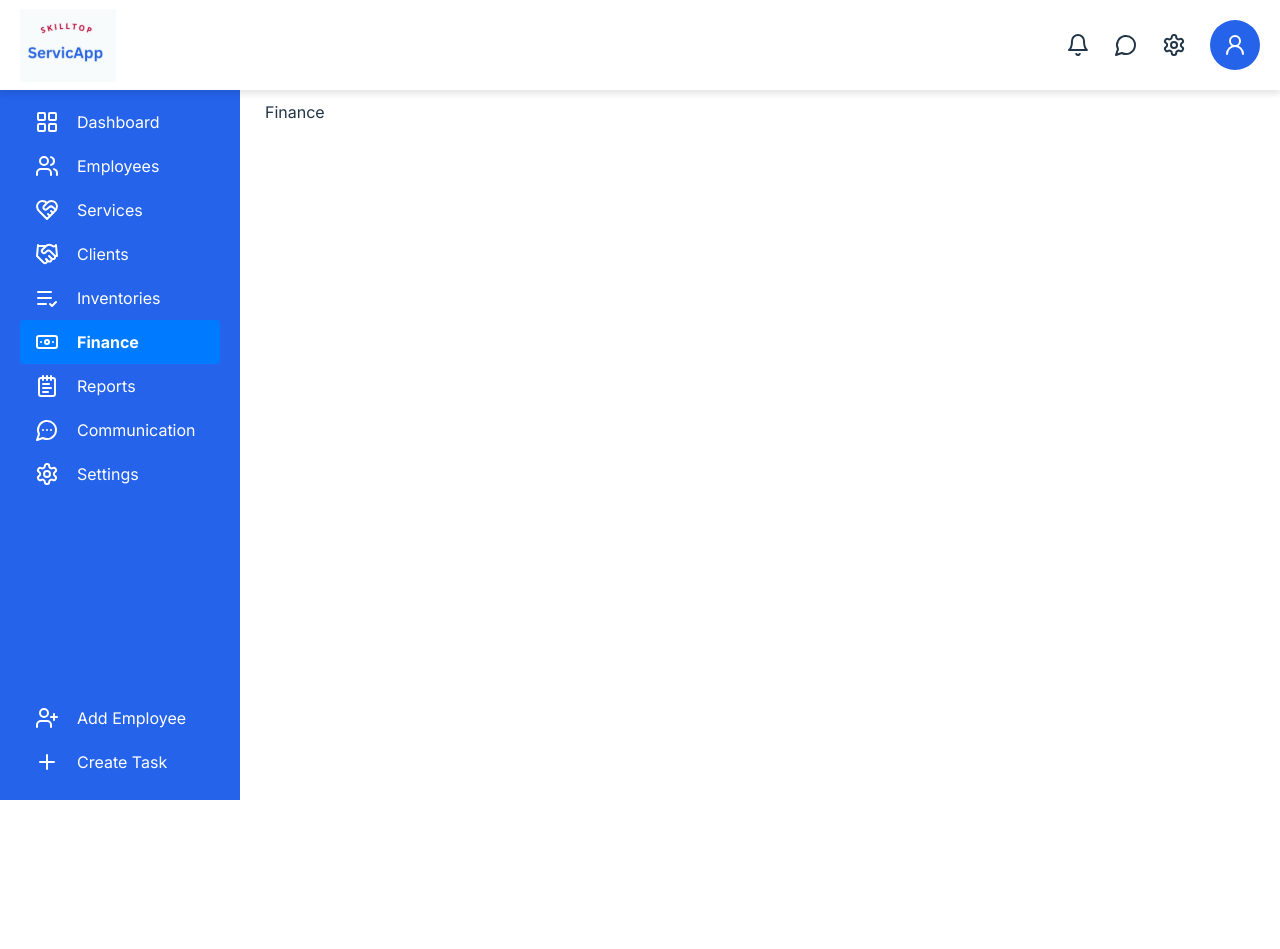
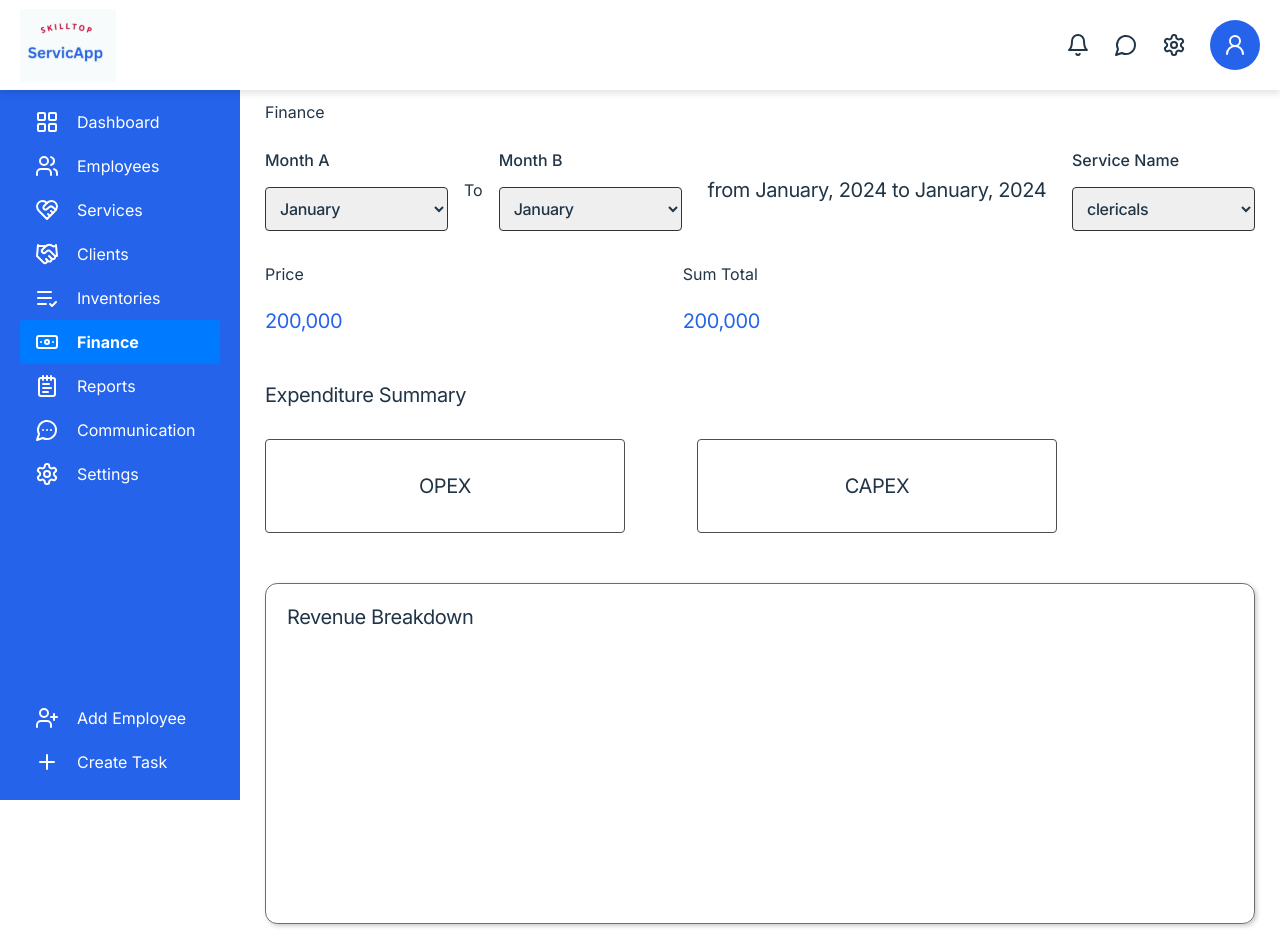
Before and after one commit to Skilltop-Empire1/FE-SERVICE, a React (Vite) app: page /app/finance in a window 1280 px wide. Before the commit the page ends 800 px from the top, so only its background shows below. Built offline with nearby package versions, Linux system fonts and the light colour scheme; the HTML template or start-up script is replaced by a standard one.

Commit message:
add account page UI features

```diff
--- /dev/null
+++ b/src/components/selectOptions/SelectOptions.jsx
@@ -0,0 +1,19 @@
+import styles from './SelectOptions.module.css'
+
+function SelectOptions({ data, selectedOption, setSelectedOption }) {
+  return (
+    <select
+      onChange={(e) => setSelectedOption(e.target.value)}
+      value={selectedOption}
+      className={styles.selectOption}
+    >
+      {data?.map((arr, index) => (
+        <option key={index} value={arr}>
+          {arr}
+        </option>
+      ))}
+    </select>
+  )
+}
+
+export default SelectOptions
--- /dev/null
+++ b/src/components/selectOptions/SelectOptions.module.css
@@ -0,0 +1,36 @@
+.selectOption {
+  width: 183px;
+  height: 44px;
+  padding: 10px;
+  gap: 16px;
+  border-radius: 4px;
+  border: 1px solid #333333;
+  font-size: 1rem;
+  font-weight: 500;
+  line-height: 1.5125rem;
+  letter-spacing: -0.02em;
+  text-align: left;
+}
+
+.selectOption option {
+  font-size: 0.875rem;
+  font-weight: 400;
+  line-height: 1.5125rem;
+  letter-spacing: -0.02em;
+}
+
+.selectOption:focus-visible {
+  border: 1px solid #2563eb;
+  box-shadow: 0px 0px 0px 2px rgba(0, 0, 0, 0.1);
+  outline: none;
+}
+
+@media (max-width: 460px) {
+  .selectOption {
+    max-width: 135px;
+  }
+  .selectOption option {
+    font-size: 0.5rem;
+    font-weight: 500;
+  }
+}
--- a/src/layouts/appLayout/AppLayout.jsx
+++ b/src/layouts/appLayout/AppLayout.jsx
@@ -10,9 +10,9 @@ function AppLayout() {
       <TopBar />
       <div className={styles.main}>
         <SideNav />
-        <div className={styles.outlet}>
+        <main className={styles.outlet}>
           <Outlet />
-        </div>
+        </main>
       </div>
     </div>
   )
--- a/src/pages/finance/Finance.jsx
+++ b/src/pages/finance/Finance.jsx
@@ -1,5 +1,97 @@
+import { useState } from 'react'
+import SelectOptions from '../../components/selectOptions/selectOptions'
+
+import styles from './Finance.module.css'
+
+const months = [
+  'January',
+  'February',
+  'March',
+  'April',
+  'May',
+  'June',
+  'July',
+  'August',
+  'September',
+  'October',
+  'November',
+  'December',
+]
+
+const services = ['clericals', 'janitorials', 'mobility']
+
+const year = new Date().getFullYear()
+
 function Finance() {
-  return <div>Finance</div>
+  const [selectedMonthA, setSelectedMonthA] = useState(months[0] || '')
+  const [selectedMonthB, setSelectedMonthB] = useState(months[0] || '')
+  const [service, setService] = useState(services[0] || '')
+
+  return (
+    <>
+      <div>
+        <h2>Finance</h2>
+      </div>
+      <section className={styles.selectsSection}>
+        <div className={styles.selectMonths}>
+          <div className={styles.selectContainer}>
+            <label role="header" className={styles.selectHeader}>
+              Month A
+            </label>
+            <SelectOptions
+              selectedOption={selectedMonthA}
+              setSelectedOption={setSelectedMonthA}
+              data={months}
+            />
+          </div>
+          <p>To</p>
+          <div className={styles.selectContainer}>
+            <label role="header" className={styles.selectHeader}>
+              Month B
+            </label>
+            <SelectOptions
+              selectedOption={selectedMonthB}
+              setSelectedOption={setSelectedMonthB}
+              data={months}
+            />
+          </div>
+        </div>
+        <div>
+          <p role="header" className={styles.duration}>
+            from {selectedMonthA}, {year} to {selectedMonthB}, {year}
+          </p>
+        </div>
+        <div className={styles.selectContainer}>
+          <label className={styles.selectHeader}>Service Name</label>
+          <SelectOptions
+            selectedOption={service}
+            setSelectedOption={setService}
+            data={services}
+          />
+        </div>
+      </section>
+      <section className={styles.prices}>
+        <div className={styles.priceContainer}>
+          <div className={styles.priceContent}>
+            <label htmlFor="">Price</label> <p>200,000</p>
+          </div>
+          <div className={styles.priceContent}>
+            <label htmlFor="">Sum Total</label> <p>200,000</p>
+          </div>
+        </div>
+      </section>
+      <section className={styles.expenditureSummary}>
+        <label htmlFor="">Expenditure Summary</label>
+        <div className={styles.buttonGroup}>
+          <button>OPEX</button>
+          <button>CAPEX</button>
+        </div>
+      </section>
+      <section className={styles.revenue}>
+        <label htmlFor="">Revenue Breakdown</label>
+      </section>
+    </>
+  )
 }
 
 export default Finance
--- /dev/null
+++ b/src/pages/finance/Finance.module.css
@@ -0,0 +1,170 @@
+.selectsSection {
+  margin-top: 1.5625rem;
+  display: flex;
+  flex-direction: row;
+  justify-content: space-between;
+  align-items: center;
+  flex-wrap: wrap;
+  width: 100%;
+}
+
+.selectMonths {
+  display: flex;
+  flex-direction: row;
+  justify-content: space-between;
+  align-items: center;
+  gap: 16px;
+}
+
+.selectHeader {
+  font-size: 1rem;
+  font-weight: 500;
+  line-height: 1.375rem;
+  text-align: left;
+  margin-bottom: 16px;
+}
+
+.duration {
+  font-size: 1.25rem;
+  font-weight: 400;
+  line-height: 1.5125rem;
+  letter-spacing: -0.02em;
+  text-align: center;
+}
+
+.selectContainer {
+  display: flex;
+  flex-direction: column;
+}
+
+.prices {
+  width: 100%;
+  margin-top: 32px;
+}
+
+.priceContainer {
+  display: flex;
+  flex-direction: row;
+  justify-content: space-between;
+  align-items: center;
+  width: 50%;
+}
+
+.priceContent {
+  display: flex;
+  flex-direction: column;
+  gap: 24px;
+}
+
+.priceContent label {
+  font-size: 1rem;
+  font-weight: 400;
+  line-height: 1.375rem;
+  text-align: left;
+}
+
+.priceContent p {
+  font-size: 1.25rem;
+  font-weight: 400;
+  line-height: 1.5125rem;
+  letter-spacing: -0.02em;
+  text-align: left;
+  color: #2563eb;
+}
+
+.expenditureSummary {
+  margin-top: 50px;
+  width: 80%;
+  display: flex;
+  flex-direction: column;
+  gap: 32px;
+}
+
+.expenditureSummary label {
+  font-size: 1.25rem;
+  font-weight: 400;
+  line-height: 1.5125rem;
+  letter-spacing: -0.02em;
+  text-align: left;
+}
+
+.expenditureSummary .buttonGroup {
+  display: flex;
+  flex-direction: row;
+  justify-content: space-between;
+  align-items: center;
+}
+
+.buttonGroup button {
+  background-color: #ffffff;
+  width: 22.5rem;
+  height: 94px;
+  padding: 10px;
+  border-radius: 4px;
+  border: 1px solid #4f4f4f;
+  font-size: 1.25rem;
+  font-weight: 400;
+  line-height: 24.2px;
+  letter-spacing: -0.02em;
+}
+
+.buttonGroup button:hover {
+  border-color: #2563eb;
+  color: #2563eb;
+}
+
+.revenue {
+  margin-top: 50px;
+  width: 100%;
+  padding: 21px;
+  height: 341px;
+  border-radius: 12.15px;
+  border: 1px solid #6d6d6d;
+  box-shadow: 2px 2px 4px 0px #33333340;
+}
+
+.revenue label {
+  font-size: 1.25rem;
+  font-weight: 400;
+  line-height: 1.5125rem;
+  letter-spacing: -0.02em;
+  text-align: left;
+}
+
+@media (max-width: 787px) {
+  .selectsSection {
+    flex-direction: column;
+    align-items: flex-start;
+    justify-content: space-between;
+    gap: 16px;
+  }
+
+  .selectMonths {
+    justify-content: space-between;
+    width: 90vw;
+  }
+
+  .expenditureSummary {
+    width: 100%;
+  }
+
+  .buttonGroup button {
+    width: 15rem;
+  }
+}
+
+@media (max-width: 480px) {
+  .duration {
+    font-size: 0.9rem;
+    line-height: 1rem;
+  }
+
+  .priceContainer {
+    width: 80%;
+  }
+
+  .buttonGroup button {
+    width: 9.5rem;
+    height: 70px;
+  }
+}
```
